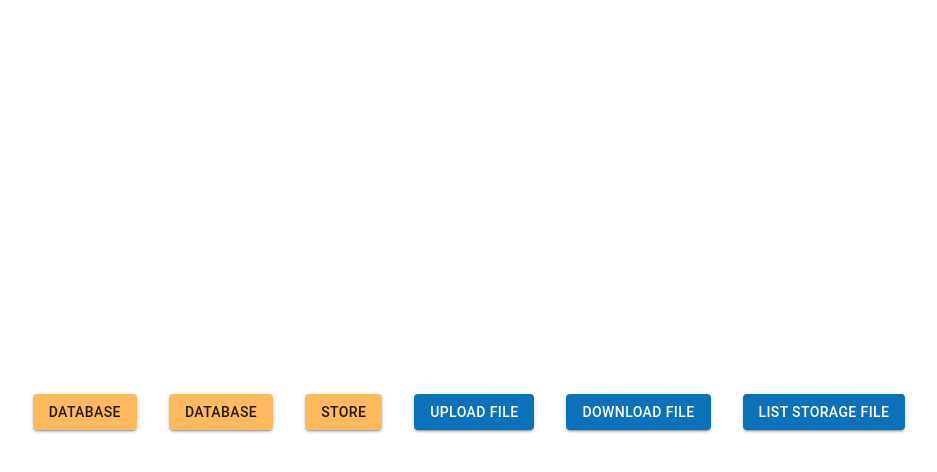
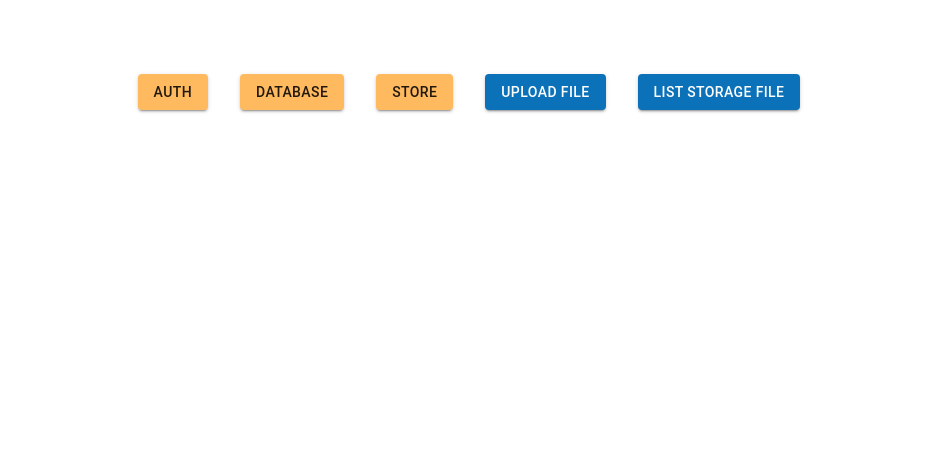
Before and after one commit to WellyZhang1994/react-firebase, a React (Create React App) app: page / in a window 1280 px wide. Shown: the top 472 px of the page, without its empty margins (171-1108 px from the left). Built offline with nearby package versions, Linux system fonts and the light colour scheme.

Commit message:
update download method

```diff
--- a/src/App.js
+++ b/src/App.js
@@ -1,11 +1,10 @@
-import React from 'react';
+import React ,{ useState }  from 'react';
 import firebase from "firebase/app";
 import { makeStyles } from '@material-ui/core/styles';
 // Add the Firebase services that you want to use
 import "firebase/auth";
 import "firebase/firestore";
 import 'firebase/storage';
-
 import { ThemeProvider } from '@material-ui/core/styles'
 import theme from './Theme'
 
@@ -16,13 +15,24 @@ import Grid from '@material-ui/core/Grid';
 const useStyles = makeStyles((theme) => ({
   mainContainer:{
     width:'100',
-    height:'840px'
+    height:'200px'
+  },
+  fileContainer:{
+    width:'100',
+    height:'200px'
   }
 }));
 
 // TODO: Replace the following with your app's Firebase project configuration
 const firebaseConfig = {
-
+  apiKey: "AIzaSyCdte_MLo48VqETLxqsqCl2AoF4GwD2sCw",
+  authDomain: "wellyworkshop.firebaseapp.com",
+  databaseURL: "https://wellyworkshop.firebaseio.com",
+  projectId: "wellyworkshop",
+  storageBucket: "wellyworkshop.appspot.com",
+  messagingSenderId: "769000171395",
+  appId: "1:769000171395:web:c1a8bb8bf512f39041b8b6",
+  measurementId: "G-59Z9ZW904R"
 };
 // Initialize Firebase
 firebase.initializeApp(firebaseConfig);
@@ -33,6 +43,8 @@ var storage = firebase.storage()
 function App() {
 
   const classes = useStyles()
+  const [fileList,setFileList] = useState([])
+
 
   const handleDatabase = () =>{
      console.log('hi')
@@ -42,7 +54,7 @@ function App() {
     const file = event.target.files[0]
     var storageRef = storage.ref(file.name);
     storageRef.put(file).then(x=>{
-      console.log(x)
+      alert('Upload Success!')
     }).catch(x=>{
 
     })
@@ -55,30 +67,46 @@ function App() {
       storage.ref('/').listAll().then(files=>{
           files.items.map(file=>{
             filesList.push(file.location.path)
-            console.log(filesList)
           })
-
+          setFileList(filesList)
       })
   }
 
   const downloadFile = (fileName) =>{
     const pathReference = storage.ref(fileName);
     pathReference.getDownloadURL().then( url => {
+
+        /*
         console.log(url)
-        var a = document.createElement('a');
-        a.href = url
-        a.download = 'download';
-        a.target="_blank"
-        a.click();
+        var element = document.createElement('a');
+        element.href = url
+        //element.href = url
+        element.target="_blank"
+        element.download=fileName
+        //onClick property
+        element.click();
+        */
+
+        /*
+        var xhr = new XMLHttpRequest();
+        xhr.responseType = 'blob';
+        xhr.onload = function(event) {
+          var blob = xhr.response;
+        };
+        xhr.open('GET', url);
+        xhr.send();
+        */
     })
   }
+
+  console.log(fileList)
 
   return (
     <ThemeProvider theme={theme}>
       <Grid container spacing={4} justify='center' alignItems='center' className={classes.mainContainer}>
         <Grid item>
           <Button onClick={()=>handleDatabase()} variant="contained" color="secondary">
-            Database
+            Auth
           </Button>
         </Grid>
         <Grid item>
@@ -100,7 +128,6 @@ function App() {
           >
             Upload File
             <input
-              accept="image/*"
               multiple
               type="file"
               style={{ display: "none" }}
@@ -109,16 +136,26 @@ function App() {
           </Button>
         </Grid>
         <Grid item>
-          <Button onClick={()=>downloadFile('favicon.ico')} variant="contained" color="primary">
-            Download File
-          </Button>
-        </Grid>
-        <Grid item>
           <Button onClick={()=>listStorageFile()} variant="contained" color="primary">
             List Storage File
           </Button>
         </Grid>
       </Grid>
+      <Grid container spacing={2} justify='center' alignItems='center' className={classes.fileContainer}>
+        {fileList.map(x=>{
+          console.log(x)
+          return(
+            <Grid item key={x}>
+              <Button onClick={()=>downloadFile(x)} variant="contained" >
+                 {x}
+              </Button>
+            </Grid>
+          )
+
+        })}
+
+      </Grid>
+
     </ThemeProvider>
   );
 }
```
